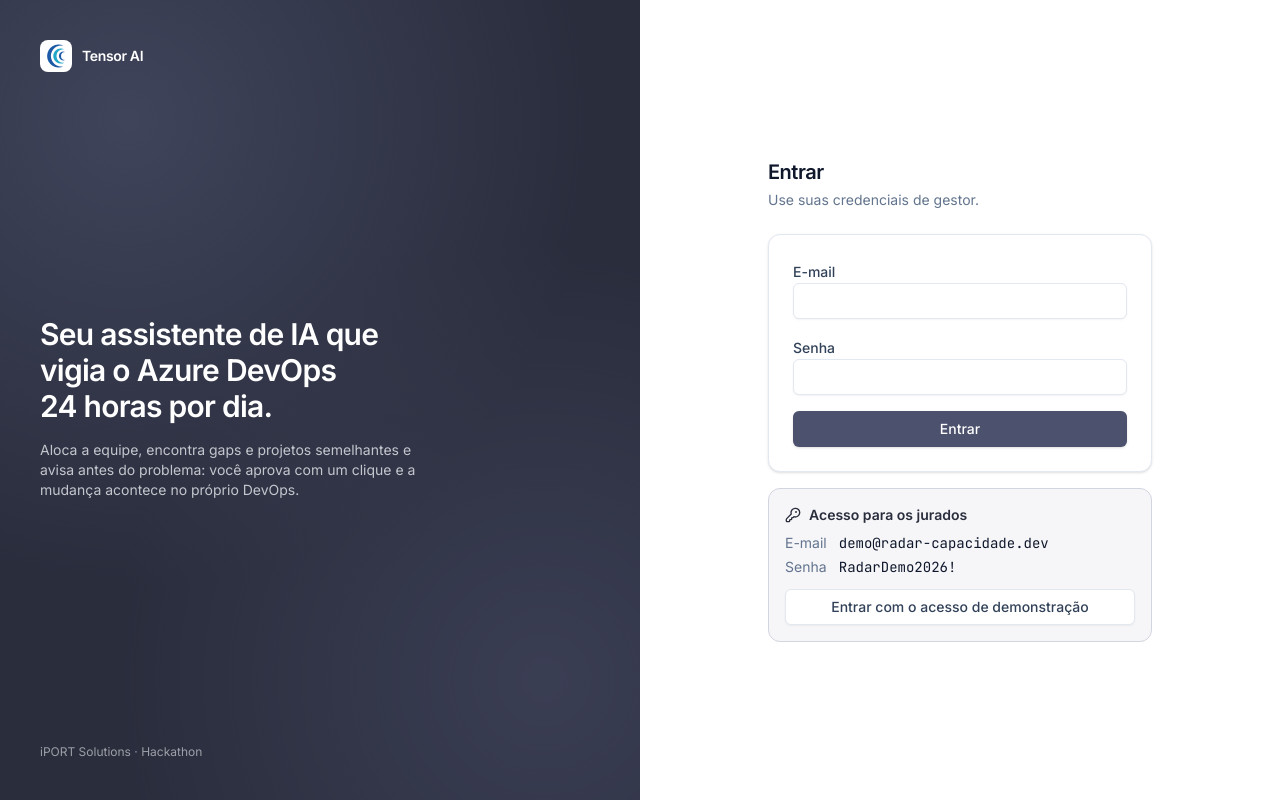
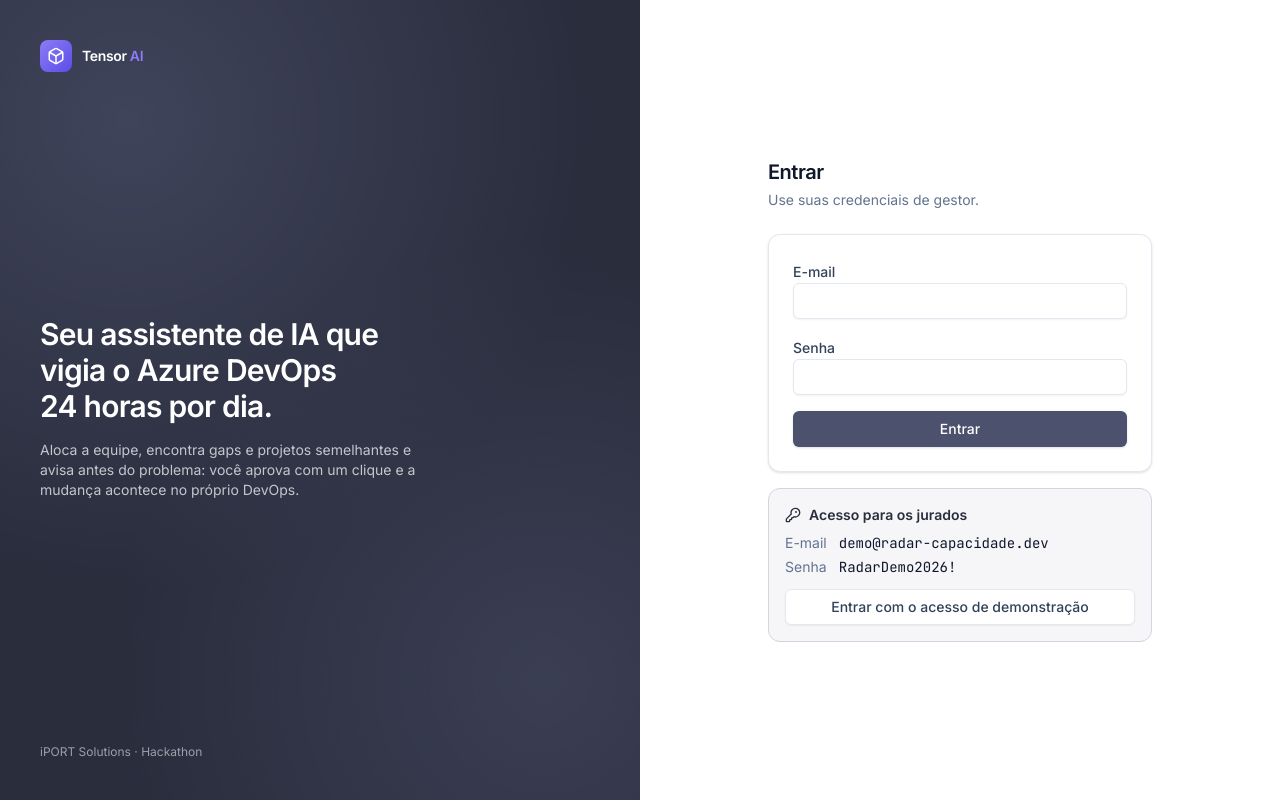
Before and after one commit to KaueMarini/tensor-ai, a React (Vite) app in the folder apps/web/: page /login in a window 1280 px wide. Built offline with nearby package versions, Linux system fonts and the light colour scheme; no server answers.

Commit message:
Versão 103

```diff
--- a/apps/web/src/components/logo.tsx
+++ b/apps/web/src/components/logo.tsx
@@ -1,10 +1,26 @@
 export function Logo({ className = "size-7" }: { className?: string }) {
   return (
-    <svg viewBox="0 0 32 32" className={className} role="img" aria-label="iPORT Solutions">
-      <rect width="32" height="32" rx="8" fill="white" />
-      <path d="M23.57 5.79A11.4 11.4 0 1 0 23.57 26.21A10.45 10.45 0 1 1 23.57 5.79Z" fill="#1d5aa6" />
-      <path d="M24.37 9.25A7.6 7.6 0 1 0 24.37 22.75A6.84 6.84 0 1 1 24.37 9.25Z" fill="#22a7c8" />
-      <path d="M25.04 12.01A4.37 4.37 0 1 0 25.04 19.99A3.99 3.99 0 0 1 25.04 12.01Z" fill="#1d5aa6" />
+    <svg viewBox="0 0 32 32" className={className} role="img" aria-label="Tensor AI">
+      <defs>
+        <linearGradient id="tensor-grad" x1="0" y1="0" x2="1" y2="1">
+          <stop offset="0" stopColor="#8b7cf8" />
+          <stop offset="1" stopColor="#5b4ee6" />
+        </linearGradient>
+      </defs>
+      <rect width="32" height="32" rx="8" fill="url(#tensor-grad)" />
+      <g transform="translate(7 7) scale(0.75)" fill="none" stroke="white" strokeWidth="2" strokeLinecap="round" strokeLinejoin="round">
+        <path d="M21 8a2 2 0 0 0-1-1.73l-7-4a2 2 0 0 0-2 0l-7 4A2 2 0 0 0 3 8v8a2 2 0 0 0 1 1.73l7 4a2 2 0 0 0 2 0l7-4A2 2 0 0 0 21 16Z" />
+        <path d="m3.3 7 8.7 5 8.7-5" />
+        <path d="M12 22V12" />
+      </g>
     </svg>
   );
 }
+
+export function Marca() {
+  return (
+    <>
+      Tensor <span className="text-[#8b7cf8]">AI</span>
+    </>
+  );
+}
--- a/apps/web/src/routes/app-layout.tsx
+++ b/apps/web/src/routes/app-layout.tsx
@@ -8,7 +8,7 @@ import { RealtimeProvider, useRealtime } from "@/lib/realtime";
 import { useRecentes } from "@/lib/recentes";
 import { useTheme } from "@/lib/theme";
 import { cn, formatHora, tempoRelativo } from "@/lib/utils";
-import { Logo } from "@/components/logo";
+import { Logo, Marca } from "@/components/logo";
 import { SomenteGestor } from "@/lib/papel";
 import { MarcaProjeto } from "@/components/avatar";
 import { SinoNotificacoes } from "@/components/notificacoes";
@@ -45,7 +45,7 @@ export function AppLayout() {
             </button>
             <span className="flex items-center gap-2.5 lg:hidden">
               <Logo />
-              <span className="text-sm font-semibold tracking-tight dark:text-slate-100">Tensor AI</span>
+              <span className="text-sm font-semibold tracking-tight dark:text-slate-100"><Marca /></span>
             </span>
             <div className="ml-auto flex items-center gap-1">
               <Glossario />
@@ -84,7 +84,7 @@ function Sidebar({ aberto }: { aberto: boolean }) {
       <div className="flex h-14 items-center gap-2.5 border-b border-slate-100 px-4 dark:border-slate-800">
         <Logo />
         <div className="leading-tight">
-          <div className="text-sm font-semibold tracking-tight dark:text-slate-100">Tensor AI</div>
+          <div className="text-sm font-semibold tracking-tight dark:text-slate-100"><Marca /></div>
           <div className="text-[11px] text-slate-500 dark:text-slate-400">Assistente de IA</div>
         </div>
       </div>
--- a/apps/web/src/routes/login.tsx
+++ b/apps/web/src/routes/login.tsx
@@ -4,7 +4,7 @@ import { KeyRound, Loader2 } from "lucide-react";
 import { supabase } from "@/lib/supabase";
 import { Button } from "@/components/ui/button";
 import { Input } from "@/components/ui/input";
-import { Logo } from "@/components/logo";
+import { Logo, Marca } from "@/components/logo";
 
 const DEMO = { email: "demo@radar-capacidade.dev", senha: "RadarDemo2026!" };
 
@@ -36,7 +36,7 @@ export function LoginPage() {
         <div className="w-full max-w-sm">
           <div className="mb-8 flex flex-col items-center text-center lg:hidden">
             <Logo className="size-11" />
-            <h1 className="mt-4 text-xl font-semibold tracking-tight dark:text-slate-100">Tensor AI</h1>
+            <h1 className="mt-4 text-xl font-semibold tracking-tight dark:text-slate-100"><Marca /></h1>
             <p className="mt-1 text-sm text-slate-500 dark:text-slate-400">
               Seu assistente de IA que monitora o Azure DevOps 24 horas.
             </p>
@@ -114,7 +114,7 @@ function PainelMarca() {
       />
       <div className="relative flex items-center gap-2.5">
         <Logo className="size-8" />
-        <span className="text-sm font-semibold tracking-tight">Tensor AI</span>
+        <span className="text-sm font-semibold tracking-tight"><Marca /></span>
       </div>
 
       <div className="relative max-w-sm">
```
Also changed, not shown: apps/web/index.html (+1 -1 lines).
